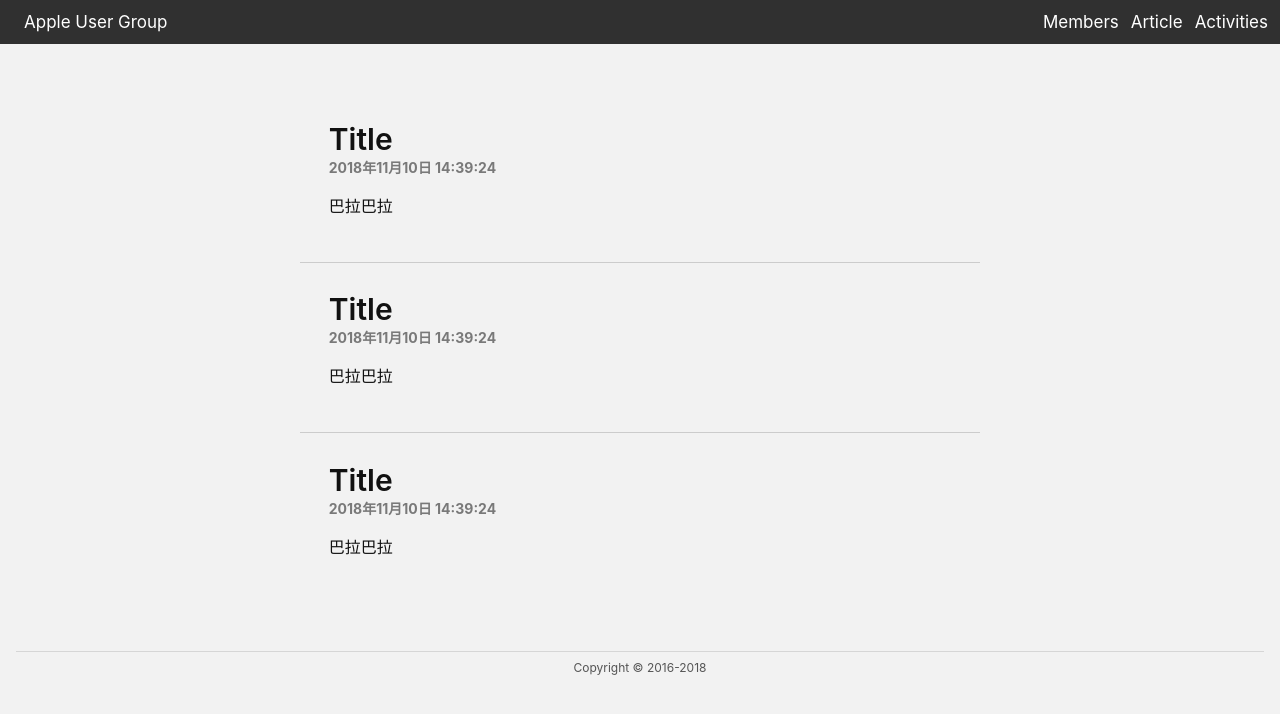
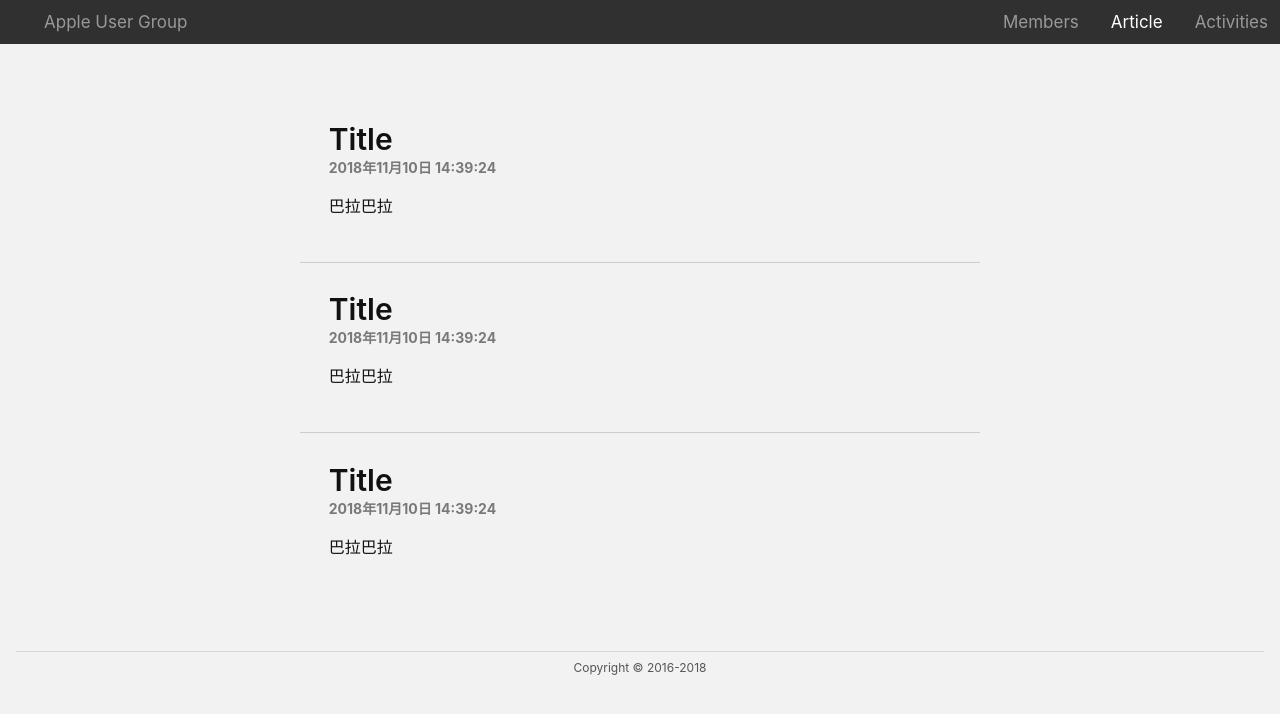
Before and after one commit to Hackl0us/cook-kitchen.github.io, a plain HTML site: page article.html in a window 1280 px wide. Drawn offline with Linux system fonts and the light colour scheme.

Commit message:
navbar link style

```diff
--- a/article.html
+++ b/article.html
@@ -14,7 +14,7 @@
     <a href="index.html">Apple User Group</a>
     <div class="navbar-nav">
       <li><a href="members.html">Members</a></li>
-      <li><a href="article.html">Article</a></li>
+      <li><a href="article.html" class="active">Article</a></li>
       <li><a href="#">Activities</a></li>
     </div>
   </nav>
--- a/assets/style.css
+++ b/assets/style.css
@@ -30,9 +30,12 @@ a {
 }
 
 .navbar a {
+  color: #999;
+  text-decoration: none;
+  margin-left: 2rem;
+}
+.navbar .active, .navbar a:hover {
   color: #fff;
-  text-decoration: none;
-  margin-left: 12px;
 }
 
 .container {
@@ -112,29 +115,34 @@ footer p {
 .position {
   color: #999;
 }
-.works{
+
+.works {
   font-size: 14px;
 }
 
 /* article style */
-.section{
+
+.section {
   text-align: left;
   padding: 1.8rem;
   border-top: #ccc solid 1px;
 }
-.section:first-child{
+
+.section:first-child {
   border-top: none;
 }
-.section a{
+
+.section a {
   color: #111;
 }
 
-.section__content__title{
+.section__content__title {
   font-size: 30px;
   margin: 0;
   font-weight: 600;
 }
-.section__content__time{
+
+.section__content__time {
   margin: 0;
   color: rgba(0, 0, 0, 0.5);
   font-size: 14px;
```
Also changed, not shown: members.html (+1 -1 lines).
